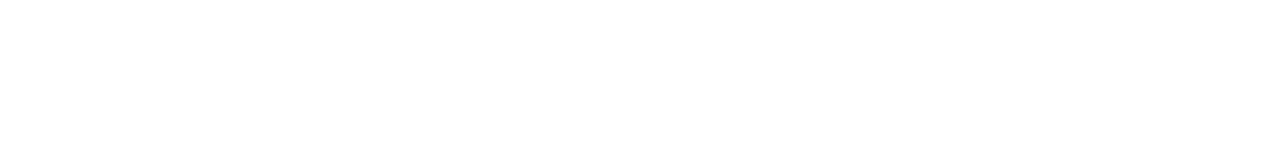
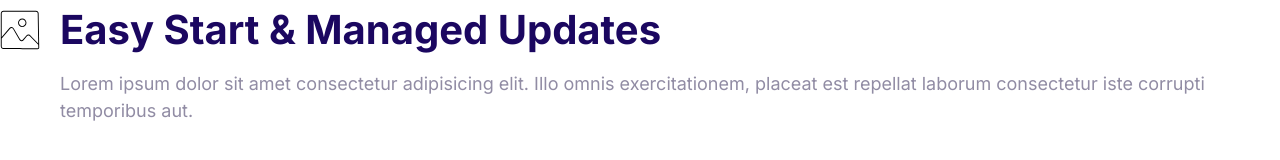
Before and after one commit to abhinavgandham/mywp1, a plain HTML site: page index.html in a window 1280 px wide. Drawn offline with Linux system fonts and the light colour scheme.

Commit message:
Implementation of media objects.

```diff
--- a/CSS/styles.css
+++ b/CSS/styles.css
@@ -360,3 +360,21 @@ a {
     font-size: 1.7rem;
   }
 }
+
+/* Media */
+
+.media {
+  display: flex;
+}
+
+.media__title {
+  margin-top: 0;
+}
+
+.media__body {
+  margin: 0 2rem;
+}
+
+.media__image {
+  margin-top: 1rem;
+}
--- a/index.html
+++ b/index.html
@@ -14,5 +14,21 @@
     <link rel="stylesheet" href="CSS/normalize.css" />
     <link rel="stylesheet" href="CSS/styles.css" />
   </head>
-  <body></body>
+  <body>
+    <div class="media">
+      <div class="media__image">
+        <svg class="icon icon--primary">
+          <use xlink:href="images/sprite.svg#snap"></use>
+        </svg>
+      </div>
+      <div class="media__body">
+        <h3 class="media__title">Easy Start & Managed Updates</h3>
+        <p>
+          Lorem ipsum dolor sit amet consectetur adipisicing elit. Illo omnis
+          exercitationem, placeat est repellat laborum consectetur iste corrupti
+          temporibus aut.
+        </p>
+      </div>
+    </div>
+  </body>
 </html>
```
Also changed, not shown: components/media.html (added, +15 -0 lines).
